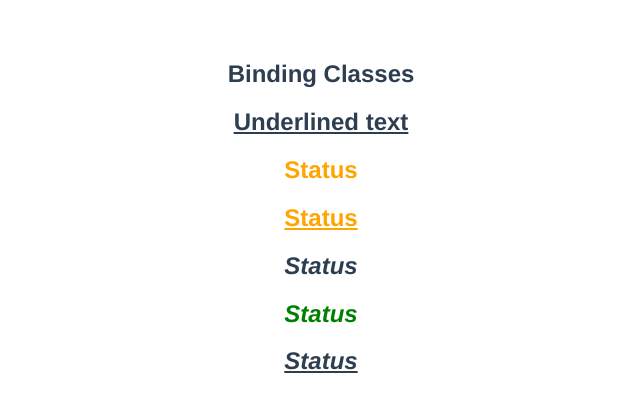
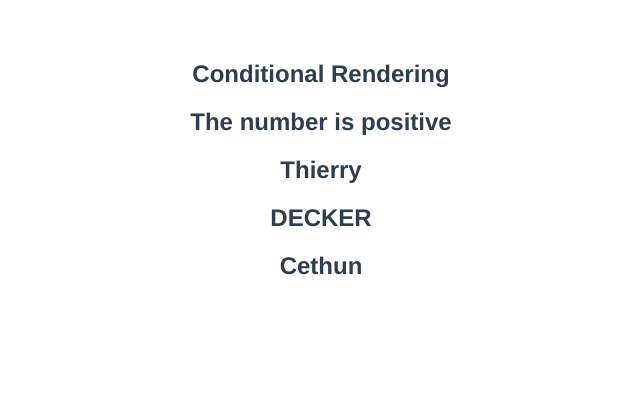
Before and after one commit to thierrydecker/learn-vue-3, a Vue app: page / in a window 1280 px wide. Shown: the top 412 px of the page, without its empty margins (319-959 px from the left). Built offline with nearby package versions, Linux system fonts and the light colour scheme.

Commit message:
Add conditional rendering v-if

```diff
--- /dev/null
+++ b/src/components/ConditionalRendering.vue
@@ -0,0 +1,41 @@
+<template>
+
+  <h2>Conditional Rendering</h2>
+
+  <!--
+  Conditional rendering of an HTML element
+  - Use v-if, v-else, v-else-if syntax
+  -->
+  <h2 v-if="num === 0">The number is zero</h2>
+  <h2 v-else-if="num > 0">The number is positive</h2>
+  <h2 v-else-if="num < 0">The number is negative</h2>
+  <h2 v-else>Not a number</h2>
+
+  <!--
+  Conditional rendering of multiple HTML elements
+  - Use v-if, v-else, v-else-if syntax
+  -->
+  <template v-if="display">
+    <h2>Thierry</h2>
+    <h2>DECKER</h2>
+    <h2>Cethun</h2>
+  </template>
+
+</template>
+
+<script>
+
+export default {
+  name: 'App',
+  data() {
+    return {
+      num: 1,
+      display: true,
+    }
+  }
+}
+
+</script>
+
+<style scoped>
+</style>
--- a/src/main.js
+++ b/src/main.js
@@ -17,6 +17,9 @@ import {createApp} from 'vue'
 // import App from './components/BindingAttributes.vue'
 
 /* Bind HTML application */
-import App from './components/BindingClasses.vue'
+// import App from './components/BindingClasses.vue'
+
+/* Conditional rendering application */
+import App from './components/ConditionalRendering.vue'
 
 createApp(App).mount('#app')
```
